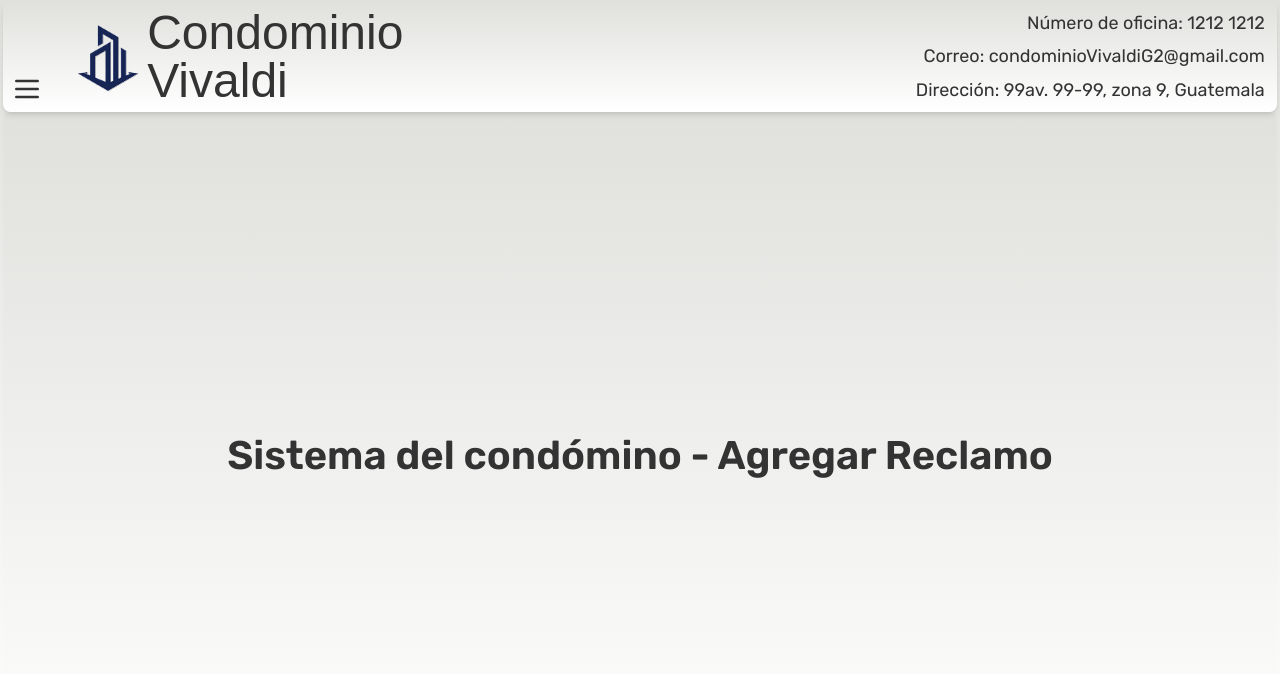
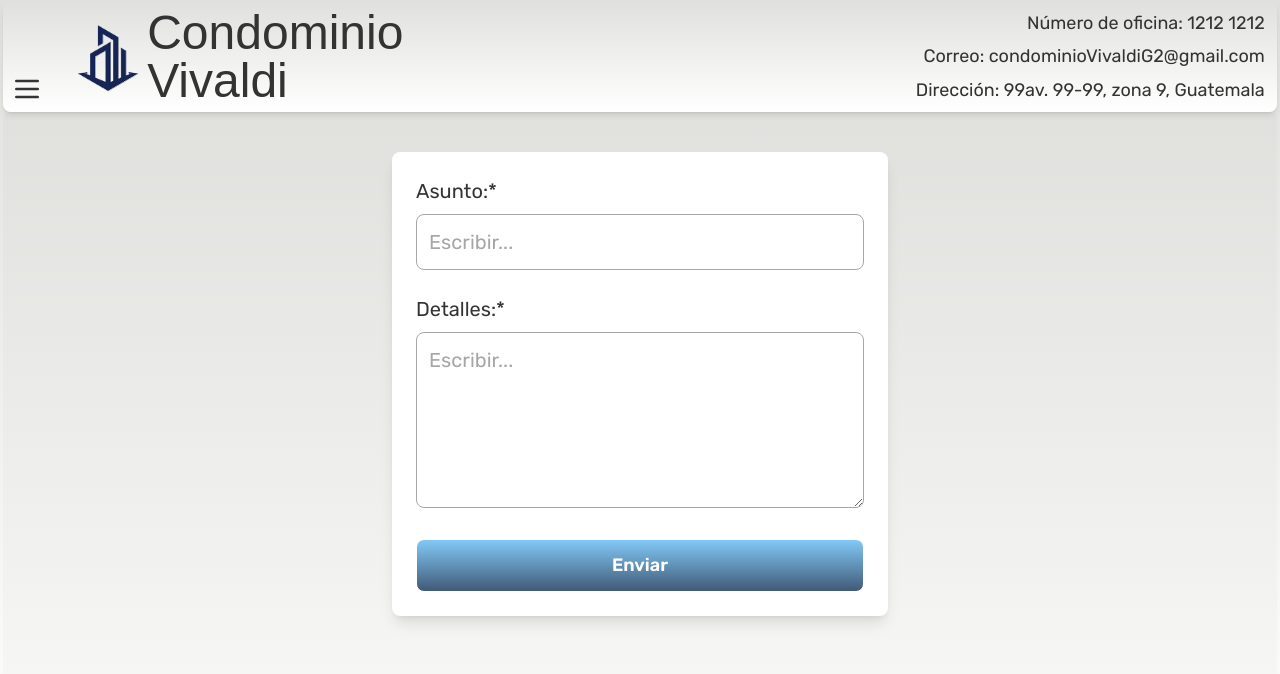
Before and after one commit to CondominioVivaldi/GitHubCondominioVivaldi, a Next.js app: page /usuarioVivienda/reclamos/agregar in a window 1280 px wide. Shown: the top 674 px of the page. Built offline with nearby package versions, Linux system fonts and the light colour scheme; a web font is replaced by a local one.

Commit message:
Funcinamiento de agregar reclamos

```diff
--- a/src/app/api/login/route.js
+++ b/src/app/api/login/route.js
@@ -44,6 +44,7 @@ export async function POST(req) {
       success: true,
       tipoUsuario: user.tipoUsuario, // 'administrador' o 'vivienda'
       usuario: user.usuario,
+      usuarioId: user._id.toString(), // Agregue esto para enviar el ID del usuario a reclamos
       message: "Inicio de sesión exitoso."
     });
 
--- /dev/null
+++ b/src/app/api/reclamos/route.js
@@ -0,0 +1,43 @@
+import { NextResponse } from "next/server";
+import { conectarBaseDeDatos } from "@/lib/mongodb";
+import Reclamo from "@/modelos/Reclamo";
+
+export async function GET(req) {
+  await conectarBaseDeDatos();
+  const { searchParams } = new URL(req.url);
+  const estado = searchParams.get("estado");
+
+  const filtro = estado ? { estado } : {};
+  const reclamos = await Reclamo.find(filtro)
+    .populate("creadoPor", "usuario") // muestra datos del usuario
+    .sort({ createdAt: -1 });
+
+  return NextResponse.json(reclamos);
+}
+
+export async function POST(req) {
+  await conectarBaseDeDatos();
+  const body = await req.json();
+  const { titulo, descripcion, creadoPor } = body;
+
+  if (!titulo || !descripcion || !creadoPor) {
+    return NextResponse.json(
+      { error: "Todos los campos son obligatorios." },
+      { status: 400 }
+    );
+  }
+
+  try {
+    const nuevo = await Reclamo.create({ titulo, descripcion, creadoPor });
+    return NextResponse.json(
+      { message: "Reclamo creado correctamente", reclamo: nuevo },
+      { status: 201 }
+    );
+  } catch (error) {
+    console.error("❌ Error al crear reclamo:", error);
+    return NextResponse.json(
+      { error: "Error interno al crear reclamo." },
+      { status: 500 }
+    );
+  }
+}
--- a/src/app/inicioDeSesion/page.jsx
+++ b/src/app/inicioDeSesion/page.jsx
@@ -35,6 +35,9 @@ export default function inicioDeSesion() {
         setMensajeError(data.message || "Error al iniciar sesión.");
         return;
       }
+
+      localStorage.setItem("usuarioId", data.usuarioId);   // Guardar ID del usuario para reclamos
+      localStorage.setItem("tipoUsuario", data.tipoUsuario); // Guardar tipo de usuario para reclamos
 
       console.log("Login exitoso. Tipo de usuario:", data.tipoUsuario);
 
--- a/src/app/usuarioVivienda/reclamos/agregar/page.jsx
+++ b/src/app/usuarioVivienda/reclamos/agregar/page.jsx
@@ -1,11 +1,106 @@
-// src/app/usuarioVivienda/reclamos/agregar/page.jsx
+"use client";
+import { useState } from "react";
 
-export default function AgregarReclamo() {
+export default function AgregarReclamoPage() {
+  const [asunto, setAsunto] = useState("");
+  const [detalles, setDetalles] = useState("");
+  const [mensaje, setMensaje] = useState("");
+
+  const handleSubmit = async (e) => {
+    e.preventDefault();
+
+    if (!asunto || !detalles) {
+      setMensaje("Todos los campos son obligatorios.");
+      return;
+    }
+
+    // ⚠️ Recuperar el ID del usuario logueado desde localStorage (guardado en login)
+    const creadoPor = localStorage.getItem("usuarioId");
+
+    if (!creadoPor) {
+      setMensaje("No se encontró el usuario logueado.");
+      return;
+    }
+
+    const res = await fetch("/api/reclamos", {
+      method: "POST",
+      headers: { "Content-Type": "application/json" },
+      body: JSON.stringify({
+        titulo: asunto,
+        descripcion: detalles,
+        creadoPor,
+      }),
+    });
+
+    const data = await res.json();
+    if (res.ok) {
+      setMensaje("Reclamo enviado correctamente.");
+      setAsunto("");
+      setDetalles("");
+    } else {
+      setMensaje(data?.error || "Error al enviar reclamo.");
+    }
+  };
+
   return (
-    <div className="flex justify-center items-center h-full">
-      <h1 className="Mi_H2_40 text-[var(--Mi-cafe-oscuro)] text-center">
-        Sistema del condómino - Agregar Reclamo
-      </h1>
+  <div className="min-h-screen bg-mi-gradiante-blanco px-6 animate-fade-in">
+    <div className="max-w-xl mx-auto bg-transparent rounded-lg p-10">
+      <form onSubmit={handleSubmit}>
+        {/* Un solo cuadro con Asunto, Detalles y Botón */}
+        <div className="p-6 rounded-lg bg-[var(--Mi-blanco)] shadow-lg space-y-6">
+          {/* Campo: Asunto */}
+          <div>
+            <label className="Mi_texto_20 block mb-2 text-[var(--Mi-cafe-oscuro)]">
+              Asunto:*
+            </label>
+            <input
+              type="text"
+              placeholder="Escribir..."
+              value={asunto}
+              onChange={(e) => setAsunto(e.target.value)}
+              className="Mi_texto_20 w-full p-3 rounded-lg border border-[var(--Mi-gris)]
+                         text-[var(--Mi-cafe-oscuro)] placeholder-[var(--Mi-gris)]
+                         focus:outline-none focus:ring-2 focus:ring-[var(--Mi-gris)]"
+              required
+            />
+          </div>
+
+          {/* Campo: Detalles */}
+          <div>
+            <label className="Mi_texto_20 block mb-2 text-[var(--Mi-cafe-oscuro)]">
+              Detalles:*
+            </label>
+            <textarea
+              placeholder="Escribir..."
+              value={detalles}
+              onChange={(e) => setDetalles(e.target.value)}
+              className="Mi_texto_20 w-full p-3 rounded-lg border border-[var(--Mi-gris)]
+                         text-[var(--Mi-cafe-oscuro)] placeholder-[var(--Mi-gris)]
+                         focus:outline-none focus:ring-2 focus:ring-[var(--Mi-gris)]"
+              rows={5}
+              required
+            />
+          </div>
+
+          {/* Botón dentro del mismo cuadro */}
+          <button
+            type="submit"
+            className="bg-mi-gradiente-boton-principal text-[var(--Mi-blanco)]
+                       Mi_texto_boton w-full py-3 rounded-lg hover:opacity-90
+                       transition-opacity duration-300 border"
+          >
+            Enviar
+          </button>
+        </div>
+
+        {/* Mensaje */}
+        {mensaje && (
+          <p className="text-center mt-4 Mi_texto_20 text-blue-700 font-medium">
+            {mensaje}
+          </p>
+        )}
+      </form>
     </div>
-  );
+  </div>
+);
 }
--- /dev/null
+++ b/src/modelos/Reclamo.js
@@ -0,0 +1,20 @@
+import mongoose from "mongoose";
+
+const ReclamoSchema = new mongoose.Schema(
+  {
+    titulo: { type: String, required: true },
+    descripcion: { type: String, required: true },
+    estado: {
+      type: String,
+      enum: ["Sin leer", "En proceso", "Finalizado"], // estados definidos
+      default: "Sin leer", // al crear siempre inicia como "sin leer"
+    },
+    creadoPor: { type: mongoose.Schema.Types.ObjectId, ref: "Usuario", required: true },
+    fechaCreacion: { type: Date, default: Date.now },
+    fechaResolucion: { type: Date },
+    respuestaAdmin: { type: String },
+  },
+  { timestamps: true } // agrega createdAt y updatedAt automáticamente
+);
+
+export default mongoose.models.Reclamo || mongoose.model("Reclamo", ReclamoSchema);
```
